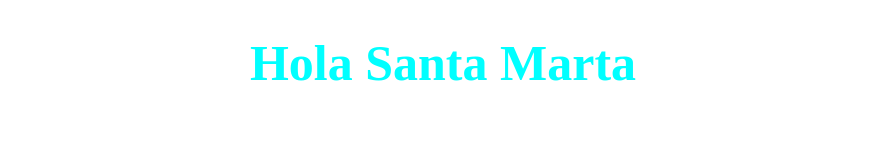
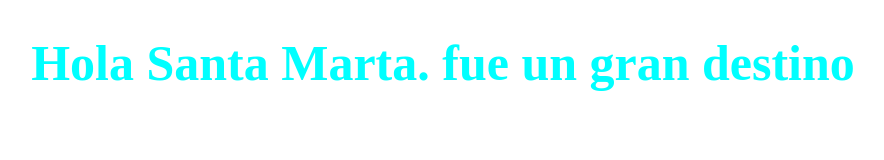
Before and after one commit to dimalogaCode/PrimerRepositorio, a plain HTML site: page index.html in a window 1280 px wide. Shown: the whole page, without its empty margins (197-1081 px from the left). Drawn offline with Linux system fonts and the light colour scheme.

Commit message:
este es el segundo commint

```diff
--- a/index.html
+++ b/index.html
@@ -3,12 +3,12 @@
 <head>
     <meta charset="UTF-8">
     <meta name="viewport" content="width=device-width, initial-scale=1.0">
-    <title>Document</title>
+    <title>mi pagina</title>
     <link rel="stylesheet" href="css/estilos.css">
 </head>
 <body>
     <h1>
-        Hola Santa Marta
+        Hola Santa Marta. fue un gran destino
     </h1>
 
 </body>
```
